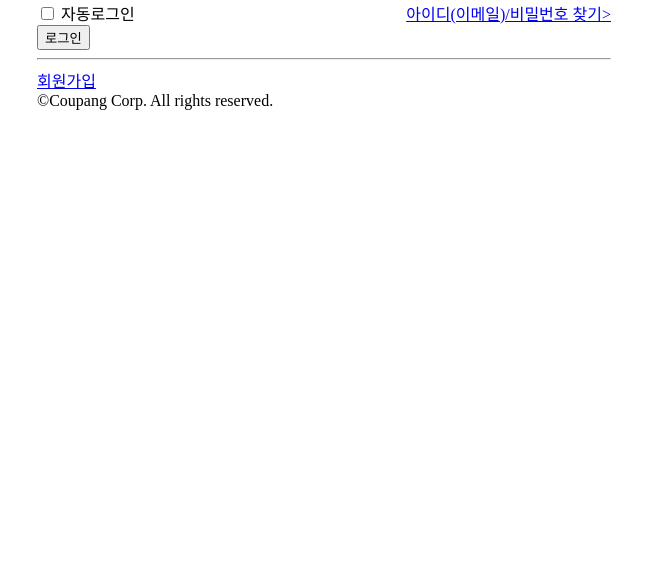
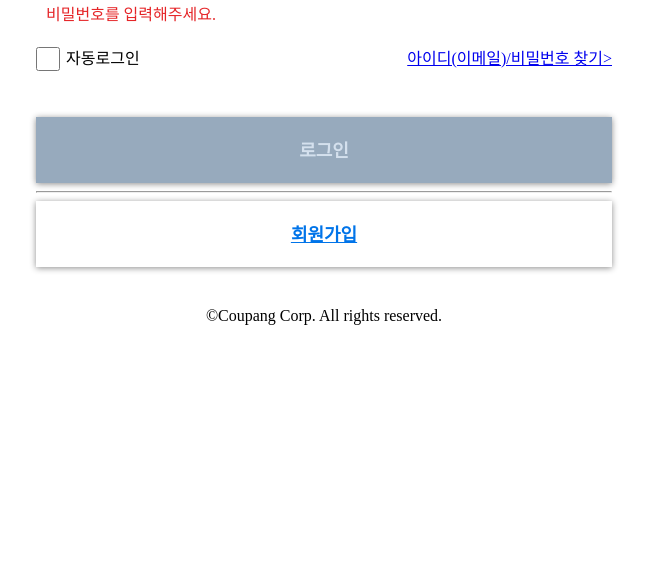
Before and after one commit to toryjkim/coupang, a plain HTML site: page index.html in a window 1280 px wide. Shown: the part 513-1074 px from the top of the page, without its empty margins (316-963 px from the left). Before the commit the page ends 859 px from the top, so only its background shows below. Drawn offline with Linux system fonts and the light colour scheme.

Commit message:
feat: build trigger buttons and util contents Please enter the commit message for your changes. Lines starting

```diff
--- a/index.html
+++ b/index.html
@@ -18,8 +18,8 @@
             </h1>
         </header>
         <div class="member-main">
-            <form id="login__form">
-                <div class="login__content">
+            <form action="" id="login__form">
+                <div class="login__content--input">
                     <div class="member__field-wrapper">
                         <div class="member__input-field">
                             <label class="member__lnput-wrap member__input-wrap--error">
@@ -30,7 +30,9 @@
                             </label>
                         </div>
                         <div class="member__expand-field">
-                            아이디(이메일)을 입력해주세요.
+                            <div class="member__message-area member__message-area--error">
+                                아이디(이메일)을 입력해주세요.
+                            </div>
                         </div>
                     </div>
                     <div class="member__field-wrapper">
@@ -43,24 +45,28 @@
                             </label>
                         </div>
                         <div class="member__expand-field">
-                            비밀번호를 입력해주세요.
+                            <div class="member__message-area member__message-area--error">
+                                비밀번호를 입력해주세요.
+                            </div>
                         </div>
                     </div>
-                    <div class="member__login">
-                        <input class="checkbox-input" type="checkbox"/>
-                        <span>자동로그인</span>
-                        <a class="member-login auto-login" href="#">아이디(이메일)/비밀번호 찾기></a>
-                    </div>
+                </div>
+                <div class="login__content--util">
+                    <label class="member__checkbox-wrap">
+                        <input class="member__checkbox" type="checkbox"/>
+                        <span class="member__checkbox__label">자동로그인</span>
+                    </label>
+                    <a class="member__login-find" href="#">아이디(이메일)/비밀번호 찾기></a>
+                </div>
+                <div class= "login_content--trigger">
+                    <input class="memeber__login-button" type="submit" value = "로그인">
+                    <hr>
+                    <a class="memeber__login-button member__login-button--join" href="#">회원가입</a>
                 </div>
             </form>
-            <div>
-                <input type="button" value = "로그인" form="login-form">
-                <hr>
-                <a href="#">회원가입</a>
-            </div>
         </div>
 
-        <footer id="footerBox">
+        <footer class="member-footer">
             <div>©Coupang Corp. All rights reserved.</div>
         </footer>
     </div>
--- a/login.css
+++ b/login.css
@@ -1,21 +1,21 @@
 body {
-    margin: 0;
+    margin: 0
 }
 
 .member-main {
-    margin-top: 50px;
+    margin-top: 50px
 }
 
 .member-wrapper {
     min-width: 290px;
-    max-width: 574px;
+    max-width: 576px;
     margin: 236px auto;
     padding: 0 4.35%
 }
 
 @media screen and (max-width: 500px){
     .member-wrapper {
-        margin: auto;
+        margin: auto
     }
 }
 
@@ -23,21 +23,20 @@ body {
     display: block;
     width: 100%;
     margin-top: 20px;
-    border: 1px solid #ccc;
-    /* border: 1px solid black; */
+    border: 1px solid #ccc
 }
 
 .member__input-wrap--error {
-    border-color: #E52528;
+    border-color: #E52528
 }
 
 .member-header {
-    margin: auto;
+    margin: auto
 }
 
 .member-logo {
     display: block;
-    text-align: center;
+    text-align: center
 }
 
 .member-logo__link {
@@ -48,14 +47,14 @@ body {
     background-image: url(/images/login_logo_color.png);
     background-repeat: no-repeat;
     background-position: center;
-    padding-top: 56px;
+    padding-top: 56px
 }
 
 .memeber-logo__img-fixer {
     display: block;
     position: absolute;
     top:0;
-    left:0;
+    left:0
 }
 .member-input {
     display: block;
@@ -64,7 +63,7 @@ body {
     height: 50px;
     border: 0;
     border-left: 1px solid #ccc;
-    padding: 14px;
+    padding: 14px
 }
 
 .member-sprite {
@@ -75,24 +74,89 @@ body {
     height: 50px;
     text-align: center;
     margin: 0;
-    float: left;
+    float: left
 }
 
 .member-sprite__logo {
     position: absolute;
     top: 50%;
     left: 50%;
-    transform: translate(-50%, -50%);
+    transform: translate(-50%, -50%)
 }
 
 .member-login__link {
-    margin-top: 22px;
+    margin-top: 22px
 }
 
-.member__expand-field {
-    color: #E52528;
+.member__message-area {
+    display: none;
+    margin: 12px 10px 0px
 }
 
-.auto-login {
+.member__message-area--error {
+    display: block;
+    color: #E52528
+
+}
+
+.member__login-find {
     float: right;
+    line-height: 24px;
 }
+
+/* contents--util (checkbox, find accounts) */
+.login__content--util {
+    margin-top: 22px
+}
+
+.member__checkbox-wrap {
+    display: inline-block
+}
+
+.member__checkbox {
+    margin: 0px;
+    width: 24px;
+    height: 24px;
+    float: left
+}
+
+.member__checkbox__label {
+    line-height: 24px;
+    float: left;
+    margin-left: 6px
+
+}
+
+/* contents--trigger */
+.login_content--trigger {
+    margin-top: 42px;
+}
+.memeber__login-button {
+    display: block;
+    width: 100%;
+    filter: drop-shadow(0px 1px 3px rgba(0, 0, 0, 0.45));
+    border: 0;
+    line-height: 25px;
+    font-family: Noto Sans;
+    font-style: normal;
+    font-weight: bold;
+    font-size: 18px;
+    padding-top: 21px;
+    padding-bottom: 20px;
+    background: #97AABD;
+    color: #D4E0ED
+}
+
+.member__login-button--join {
+    text-align: center;
+    background: #FFFFFF;
+    color: #0074E9
+}
+
+/* footer */
+.member-footer {
+    padding-top: 40px;
+}
+.member-footer > div:first-child {
+    text-align: center;
+}
```
